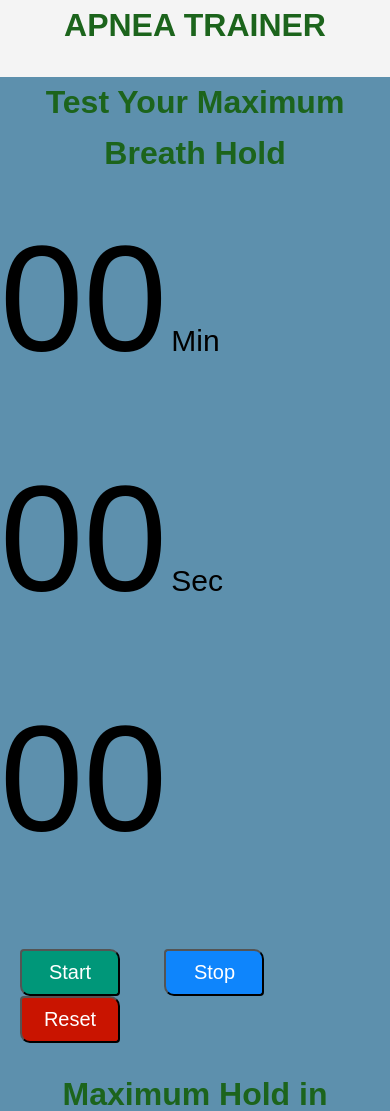
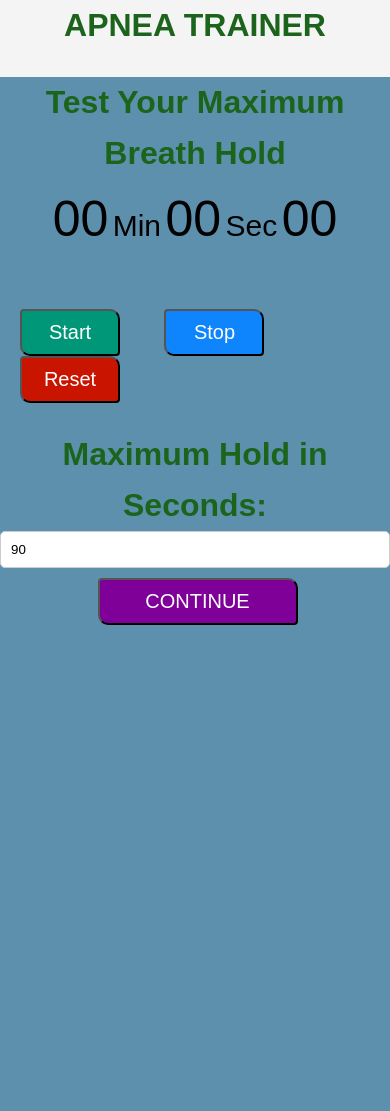
Before and after one commit to rallanmorris/portfolio, a Django app: page /apnea/ in a window 390 px wide. Shown: the part 258-1369 px from the top of the page. After the commit the page ends 883 px from the top, so only its background shows below. Run offline with Django 5.2, Linux system fonts and the light colour scheme.

Commit message:
mobile fixes

```diff
--- a/main/static/css/apnea.css
+++ b/main/static/css/apnea.css
@@ -20,7 +20,7 @@ h1 {
 }
 
 .digit {
-    font-size: 150px;
+    font-size: 50px;
     color: #000000;
 }
 
--- a/main/static/css/c02.css
+++ b/main/static/css/c02.css
@@ -9,7 +9,7 @@
 }
 
 .digit {
-    font-size: 200px;
+    font-size: 50px;
     color: #000000;
 }
 
--- a/main/static/css/home.css
+++ b/main/static/css/home.css
@@ -15,7 +15,7 @@ h1 {
   padding-top: 5%;
 }
   #profile {
-    width: 400px;
+    width: 300px;
   }
 
 #skills {
@@ -33,8 +33,8 @@ h1 {
   }
 
   .icons-img {
-    width: 150px;
-    height: 150px;
+    width: 100px;
+    height: 100px;
   }
 
   #git {
--- a/main/static/js/home.js
+++ b/main/static/js/home.js
@@ -1,7 +1,7 @@
 const canvas = document.getElementById('gameCanvas');
 const ctx = canvas.getContext('2d');
 const aboutSection = document.getElementById("aboutdiv");
-const test = document.getElementById("test").innerText = "TEST";
+
 
 canvas.width = window.innerWidth;
 canvas.height = window.innerHeight;
@@ -9,7 +9,7 @@ canvasWidth = canvas.width;
 if(canvasWidth < 640) {
   canvasWidth += (640 - canvasWidth);
 }
-
+const test = document.getElementById("test").innerText = canvasWidth;
 canvasHeight = canvas.height;
 console.log(canvasWidth);
 const centerX = canvas.width / 2;
```
